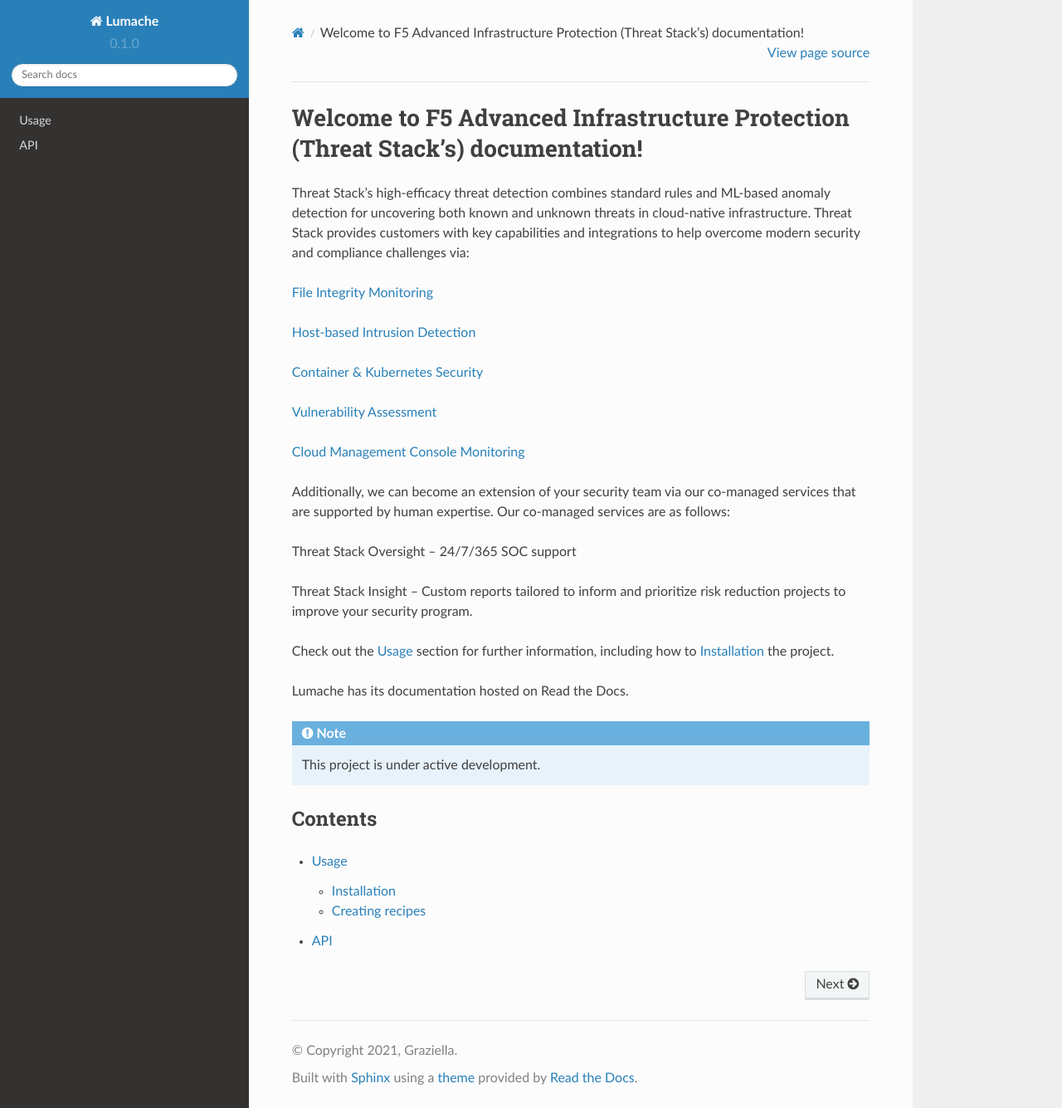
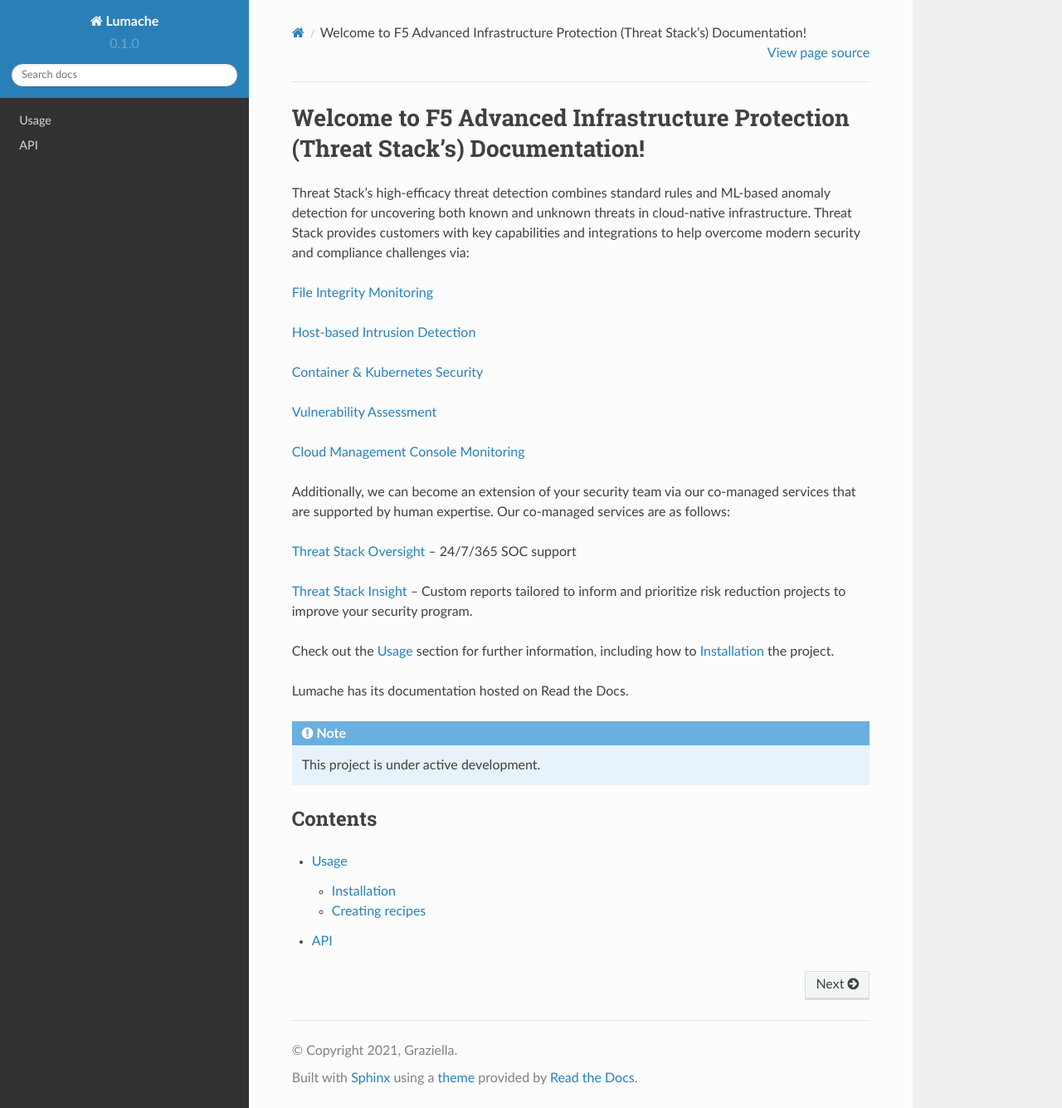
Before and after one commit to skrizzy16/rtdtest94, a Sphinx documentation site: the page built from docs/source/index.rst, in a window 1280 px wide and 1335 px high. Shown: the whole window at 83% size. Built offline with Sphinx 7.4.7 and the Read the Docs theme 2.0.0, drawn with Linux system fonts in a browser that asks for light colours; part of the change alters nothing that is shown.

```diff
--- a/docs/source/index.rst
+++ b/docs/source/index.rst
@@ -1,4 +1,4 @@
-Welcome to F5 Advanced Infrastructure Protection (Threat Stack's) documentation!
+Welcome to F5 Advanced Infrastructure Protection (Threat Stack's) Documentation!
 ================================================================================
 
 Threat Stack’s high-efficacy threat detection combines standard rules and ML-based anomaly detection for uncovering both known and unknown threats in cloud-native infrastructure. Threat Stack provides customers with key capabilities and integrations to help overcome modern security and compliance challenges via:
@@ -16,9 +16,9 @@ Threat Stack’s high-efficacy threat detection combines standard rules and ML-b
 
 Additionally, we can become an extension of your security team via our co-managed services that are supported by human expertise. Our co-managed services are as follows:
 
-Threat Stack Oversight – 24/7/365 SOC support
+`Threat Stack Oversight <https://www.threatstack.com/cloud-security-platform/oversight>`_ – 24/7/365 SOC support
 
-Threat Stack Insight – Custom reports tailored to inform and prioritize risk reduction projects to improve your security program.
+`Threat Stack Insight <https://www.threatstack.com/cloud-security-platform/insight>`_ – Custom reports tailored to inform and prioritize risk reduction projects to improve your security program.
 
 Check out the :doc:`usage` section for further information, including
 how to :ref:`installation` the project.
```
